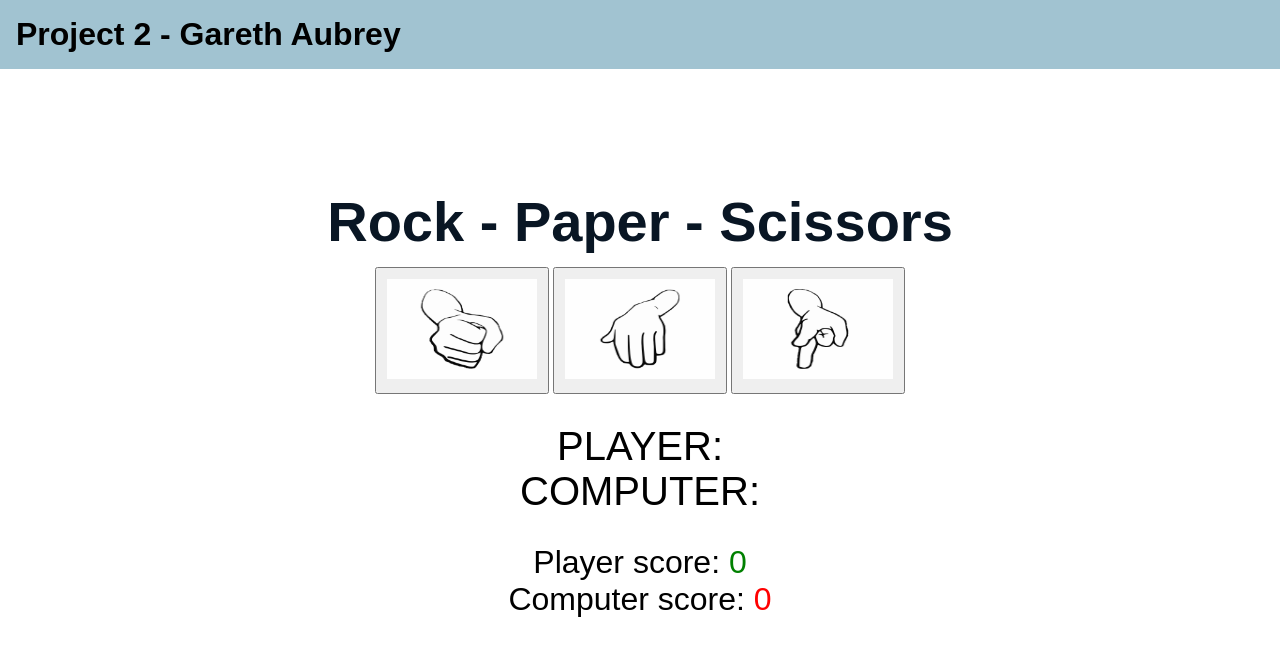
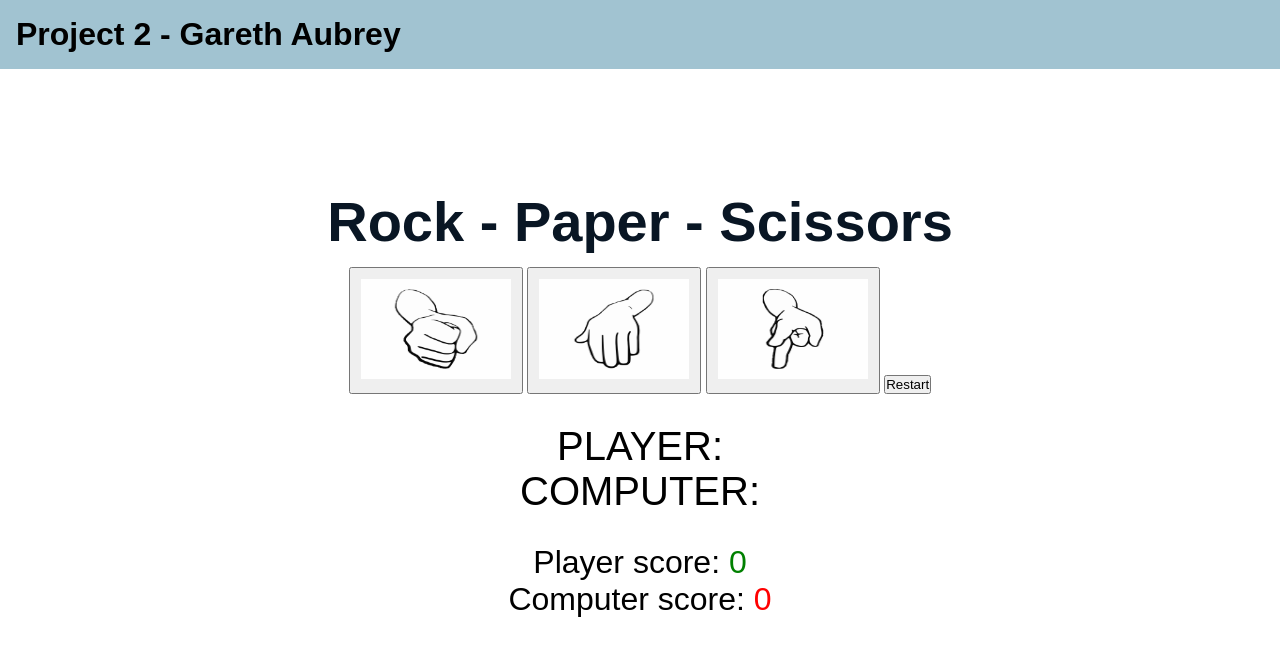
Before and after one commit to GarethAubrey/Rock-paper-scissors, a plain HTML site: page index.html in a window 1280 px wide. Drawn offline with Linux system fonts and the light colour scheme.

Commit message:
Add button for restart to html

```diff
--- a/index.html
+++ b/index.html
@@ -22,6 +22,7 @@
         <button onclick="playGame('rock')"><img src="assets/images/rock-(RPS).webp" alt="Rock"></button>
         <button onclick="playGame('paper')"><img src="assets/images/paper-(RPS).webp" alt="paper"></button>
         <button onclick="playGame('scissors')"><img src="assets/images/scissors-(RPS).webp" alt="scissors"></button>
+        <button id="restartButton">Restart</button>
     </div>
 
     <div id="playerDisplay">PLAYER: </div>
```
